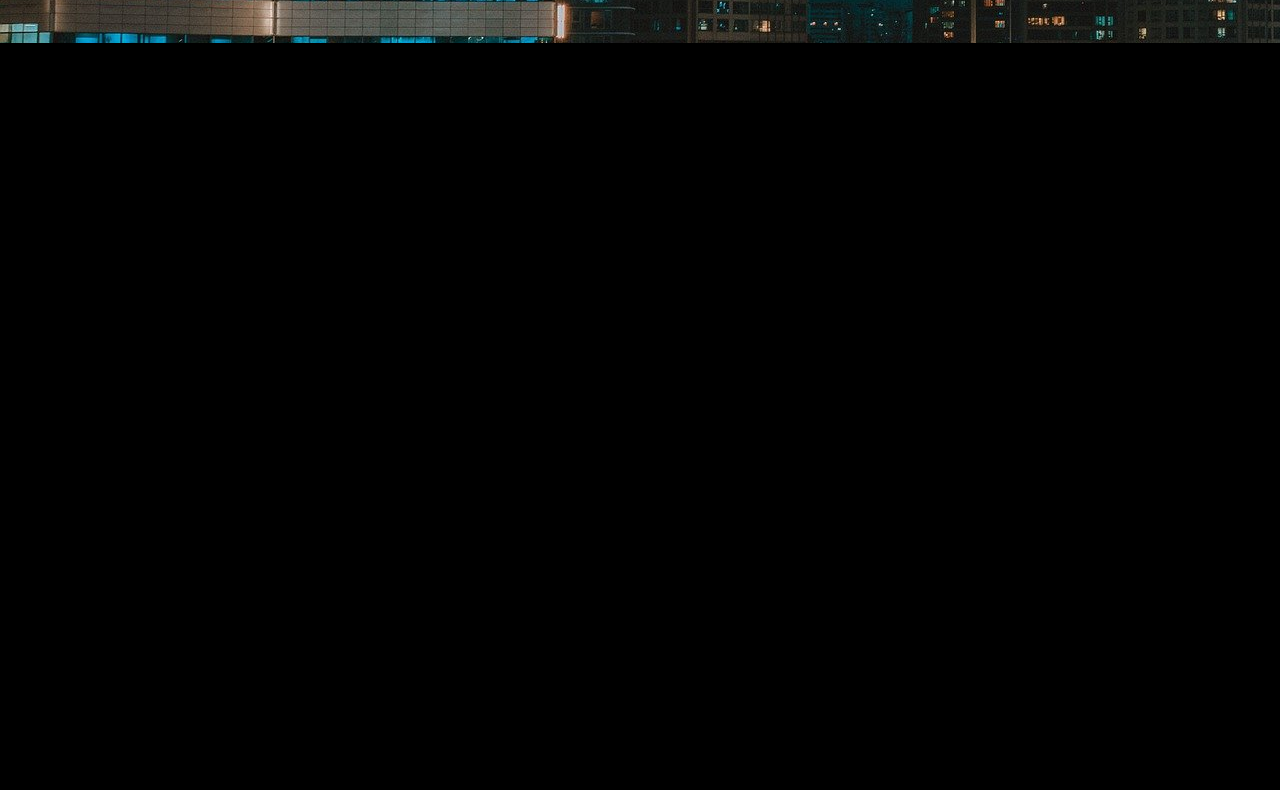
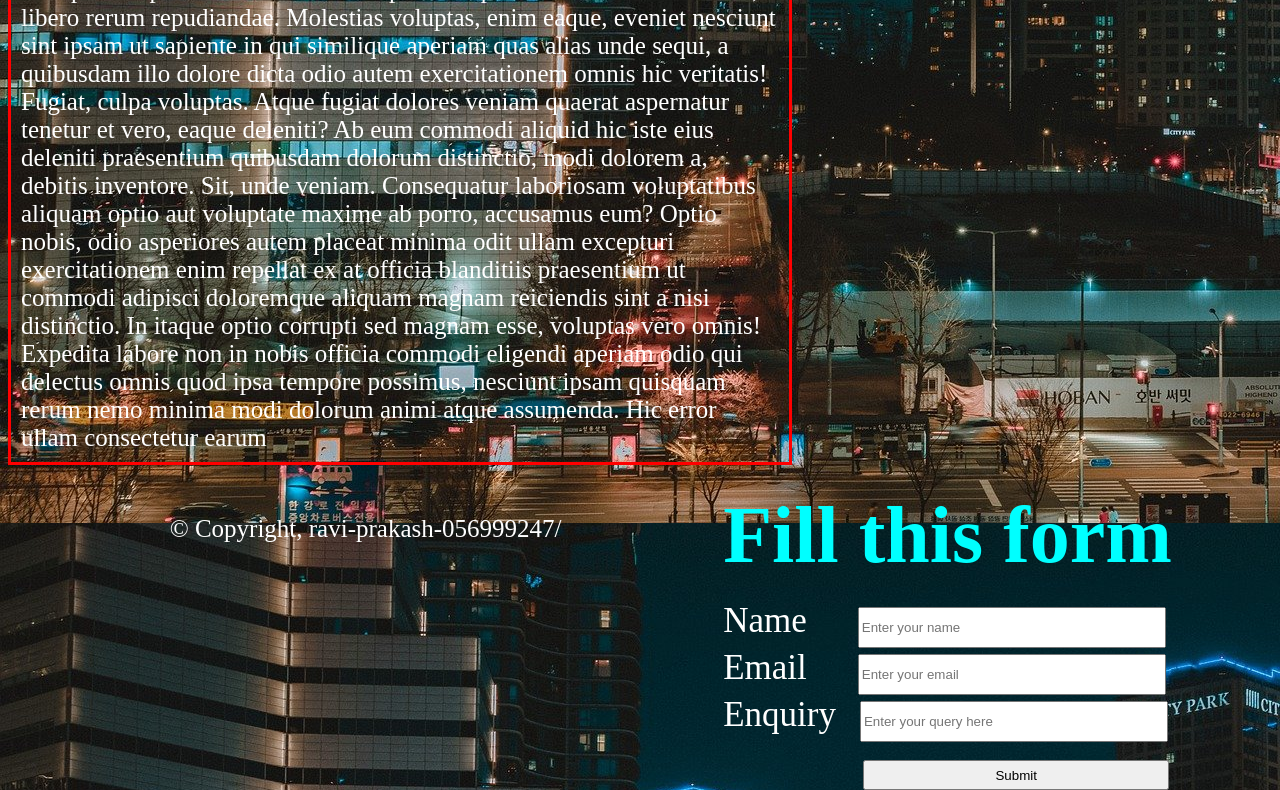
Before and after one commit to Ravi140891/Landing-Page, a plain HTML site: page index.html in a window 1280 px wide. Shown: the part 757-1547 px from the top of the page. Before the commit the page ends 800 px from the top, so only its background shows below. Drawn offline with nearby package versions, Linux system fonts and the light colour scheme.

Commit message:
final output of landing page

```diff
--- a/index.html
+++ b/index.html
@@ -1,15 +1,18 @@
 <!DOCTYPE html>
 <html lang="en">
   <head>
-    <meta charset="UTF-8">
-    <meta http-equiv="X-UA-Compatible" content="IE=edge">
-    <meta name="viewport" content="width=device-width, initial-scale=1.0">
-    <link rel="preconnect" href="https://fonts.googleapis.com">
-    <link rel="preconnect" href="https://fonts.gstatic.com" crossorigin>
-    <link rel="preconnect" href="https://fonts.googleapis.com">
-    <link rel="preconnect" href="https://fonts.gstatic.com" crossorigin>
-    <link href="https://fonts.googleapis.com/css2?family=Libre+Baskerville:wght@700&display=swap" rel="stylesheet">
-    <link rel="stylesheet" href="style.css">
+    <meta charset="UTF-8" />
+    <meta http-equiv="X-UA-Compatible" content="IE=edge" />
+    <meta name="viewport" content="width=device-width, initial-scale=1.0" />
+    <link rel="preconnect" href="https://fonts.googleapis.com" />
+    <link rel="preconnect" href="https://fonts.gstatic.com" crossorigin />
+    <link rel="preconnect" href="https://fonts.googleapis.com" />
+    <link rel="preconnect" href="https://fonts.gstatic.com" crossorigin />
+    <link
+      href="https://fonts.googleapis.com/css2?family=Libre+Baskerville:wght@700&display=swap"
+      rel="stylesheet"
+    />
+    <link rel="stylesheet" href="style.css" />
     <title>Landing Page</title>
   </head>
   <body>
@@ -25,6 +28,62 @@
         </nav>
         <h1>Welcome to my site</h1>
       </header>
+      <section class="sec1">
+        <p>
+          Lorem ipsum dolor sit amet, consectetur adipisicing elit. Ratione
+          expedita incidunt quae omnis nobis nostrum voluptatem numquam minima,
+          illum magni. Debitis libero minus, totam praesentium delectus aperiam.
+          Nulla excepturi est recusandae quos ipsum suscipit nobis fuga, facere
+          culpa eligendi ipsa iste illo animi, earum consectetur nisi neque
+          perferendis? Voluptates nobis maiores deleniti ut hic eos perspiciatis
+          modi perferendis ipsum qui. Quod delectus possimus quas molestiae
+          corporis natus corrupti obcaecati perspiciatis iusto ipsa quos velit,
+          quis cupiditate assumenda. Optio dolores vel error quasi saepe
+          molestiae consequatur voluptate reiciendis ullam corrupti debitis
+          porro dolore omnis ab eos minima eaque ipsum asperiores, dignissimos,
+          deleniti eveniet laborum eius velit. Eaque maiores obcaecati
+          temporibus voluptates fugiat odit sequi ducimus id unde, laudantium
+          reiciendis tenetur ipsum. Amet sapiente illum porro eaque, architecto
+          sed, necessitatibus obcaecati sunt, pariatur dignissimos voluptates
+          deserunt dolor. Eos necessitatibus reiciendis totam voluptates. Magnam
+          quis ducimus dicta nesciunt iste at perferendis. Sapiente odio id
+          suscipit excepturi illum doloribus impedit at aperiam maxime natus
+          enim, libero rerum repudiandae. Molestias voluptas, enim eaque,
+          eveniet nesciunt sint ipsam ut sapiente in qui similique aperiam quas
+          alias unde sequi, a quibusdam illo dolore dicta odio autem
+          exercitationem omnis hic veritatis! Fugiat, culpa voluptas. Atque
+          fugiat dolores veniam quaerat aspernatur tenetur et vero, eaque
+          deleniti? Ab eum commodi aliquid hic iste eius deleniti praesentium
+          quibusdam dolorum distinctio, modi dolorem a, debitis inventore. Sit,
+          unde veniam. Consequatur laboriosam voluptatibus aliquam optio aut
+          voluptate maxime ab porro, accusamus eum? Optio nobis, odio asperiores
+          autem placeat minima odit ullam excepturi exercitationem enim repellat
+          ex at officia blanditiis praesentium ut commodi adipisci doloremque
+          aliquam magnam reiciendis sint a nisi distinctio. In itaque optio
+          corrupti sed magnam esse, voluptas vero omnis! Expedita labore non in
+          nobis officia commodi eligendi aperiam odio qui delectus omnis quod
+          ipsa tempore possimus, nesciunt ipsam quisquam rerum nemo minima modi
+          dolorum animi atque assumenda. Hic error ullam consectetur earum
+
+        </p>
+         <aside class="side">
+        <h3>Fill this form</h3>
+        <form class="formm">
+            <label for="name">Name</label>
+            <input type="text" class="input" placeholder="Enter your name"><br>
+            <label for="email">Email</label>
+            <input type="email" class="input" name="email" id="" placeholder="Enter your email"><br>
+            <label for="query">Enquiry</label>
+            <input type="text" placeholder="Enter your query here"><br>
+            <br>
+            <button class="submit">Submit</button>
+        </form>
+      </aside>
+      </section>
+      <footer class="end">
+        <p>© Copyright, ravi-prakash-056999247/</p>
+      </footer>
+
     </div>
   </body>
 </html>
--- a/style.css
+++ b/style.css
@@ -1,48 +1,70 @@
 body{
     background-image: url(city-g7a61dce51_1920.jpg);
 }
-#navbar {
-    background-color: tomato;
 
+#navbar li, a{
+    display: inline-block;
+    padding: 10px 10px;
+    color: white;
+    border: 1px solid black;
+    text-decoration: none;
+    margin: 0;
+    font-size: 20px;
 }
-#navbar ul li {
-    display: inline-block;
-    padding: 20px 0px;
-    padding-right: 20px;
-    border-right: 1px solid black;
-
-}
-
 #navbar ul{
-    margin-top: 20px;
-    text-align: center;
-}
-
-.uni-padding {
-    padding: 0 7%;
-}
-a:hover{
-    background-color: black;
-    color: white;
-}
-
-#navbar ul li a{
-text-decoration: none;
-color: black;
-font-size: 20px;
-}
-body {
     background-color: black;
 }
-
-.head h1{
-    color: aquamarine;
+h1{
+    font-size: 120px;
+    text-align: center;
+    background-image: linear-gradient(red,yellow);
+    margin-bottom: 10px;
+    margin-top: 10px;
+}
+.sec1 p{
+    width: 60%;
+    color: white;
+    font-size: 25px;
+    font-weight: 500;
+    border: 3px solid red;
+    padding: 10px;
+    display: inline-block;
+}
+h3{
     font-size: 80px;
+    color: aqua;
+    margin-top: 0;
+    margin-bottom: 10px;
+}
+.side{
+    display: inline;
+    float: right;
+    margin-right: 100px;
+    padding: 0;
+}
+.formm label{
+    color: white;
+    font-size:35px;
+    margin-right: 20px;
+}
+.formm input{
+    height: 35px;
+    width: 300px;
+    /* margin-left: 27px; */
+}
+.formm{
+    margin-top: 20px;
+}
+.input{
+    margin-left: 27px;
+}
+.submit{
+    margin-left: 140px;
+    width: 306px;
+    height: 30px;
+}
+.end p{
+    color: white;
     text-align: center;
-    font-family: 'Libre Baskerville', serif;
+    font-size: 25px;
 }
-
-
- li:first-child {
-    border-left: 1px solid black;
- }
```
Lines whose indentation alone changed are shown as unchanged.
